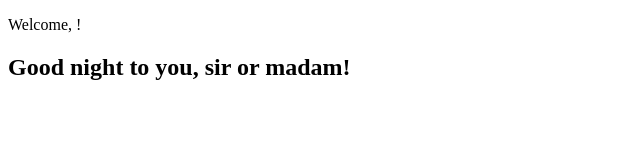
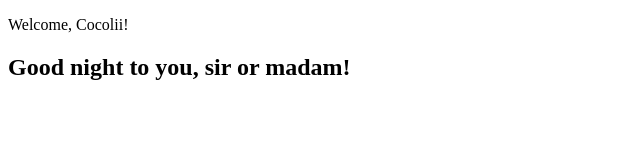
Before and after one commit to Nicole98-aw/react-app, a React (Create React App) app: page / in a window 1280 px wide. Shown: the top 160 px of the page, without its empty margins (0-640 px from the left). Built offline with nearby package versions, Linux system fonts and the light colour scheme.

Commit message:
add user name

```diff
--- a/src/index.js
+++ b/src/index.js
@@ -8,7 +8,7 @@ class App extends React.Component {
   render() {
     return (
       <div>
-        <Header />
+        <Header userName="Cocolii" />
         <Greeting />
       </div>
     );
```
